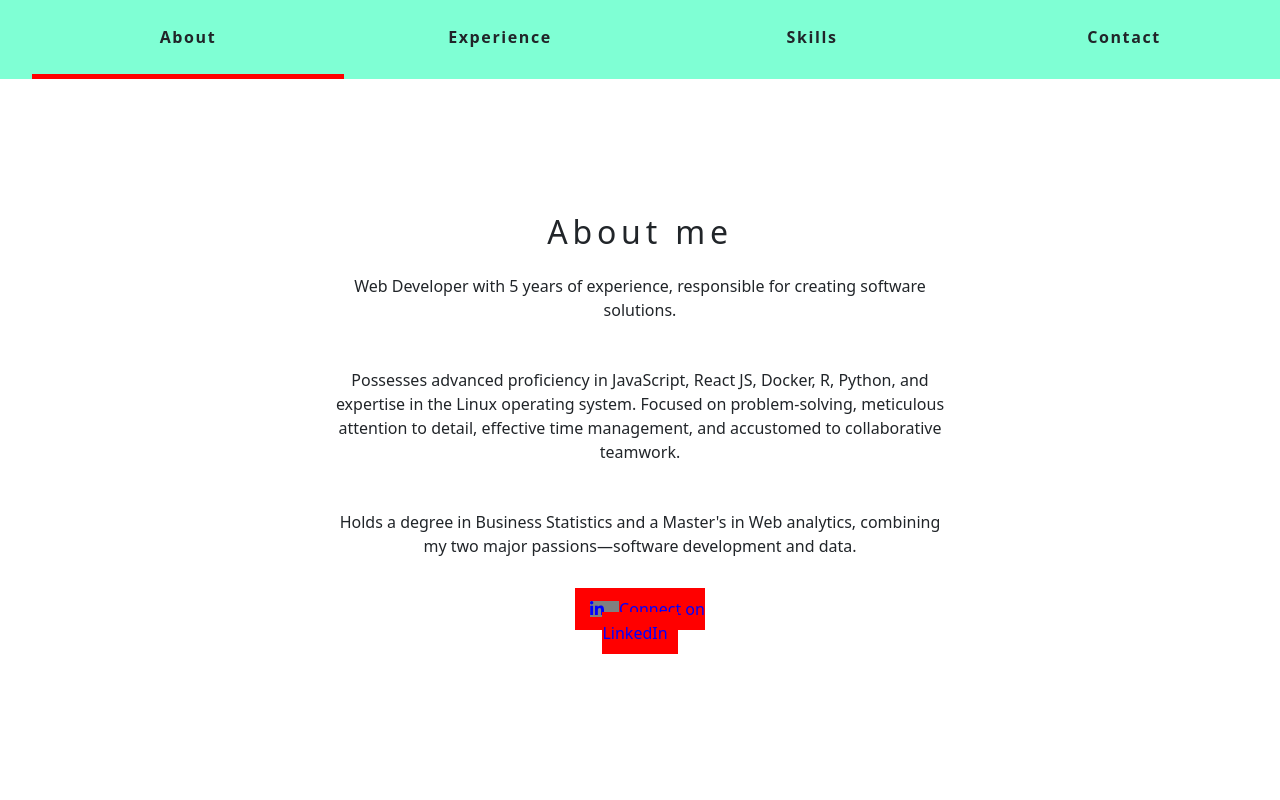
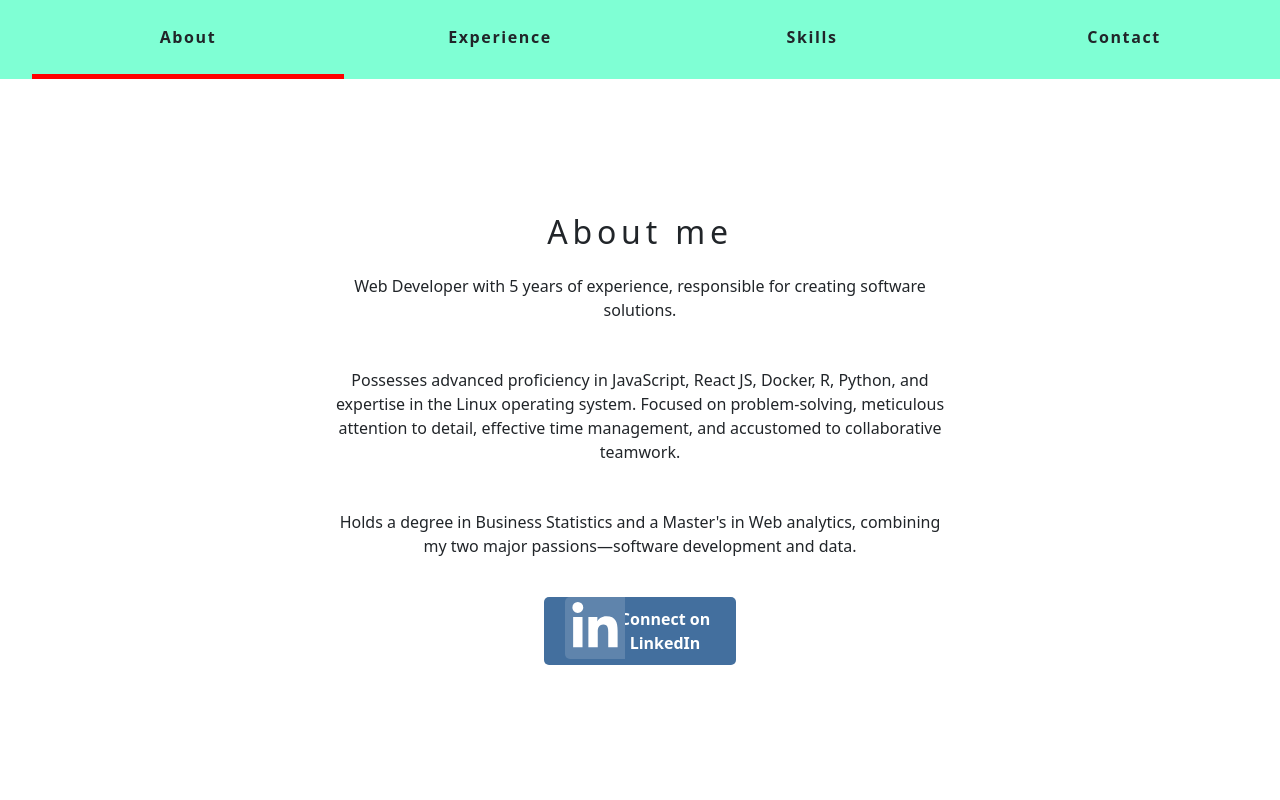
Before and after one commit to carlesDeveloper/personalPage, a React (Vite) app in the folder frontend_personal_page/: page / in a window 1280 px wide. Shown: the top 800 px of the page. Built offline with nearby package versions, Linux system fonts and the light colour scheme.

Commit message:
linkedin button

```diff
--- a/frontend_personal_page/src/ContactButtons.tsx
+++ b/frontend_personal_page/src/ContactButtons.tsx
@@ -2,17 +2,20 @@ import React from 'react'
 import { FontAwesomeIcon } from '@fortawesome/react-fontawesome';
 import { faLinkedinIn } from '@fortawesome/free-brands-svg-icons';
 import "./assets/contact_buttons.css"
+import LinkedInButton from './LinkedinButton';
 
 
 function ContactButtons(){
+    const url = 'https://www.linkedin.com/in/carles-lloret-ramon-2b3b3ab3/'
+    const text = 'Connect on LinkedIn'
     return(
         <>
             <div className='contact__buttons'>
                 <div className='linkedin__contact'>
-                    <a href='https://www.linkedin.com/in/carles-lloret-ramon-2b3b3ab3/'>
-                        <FontAwesomeIcon icon={faLinkedinIn} />
-                        Connect on LinkedIn
-                    </a>
+                   <LinkedInButton
+                        url = {url}
+                        text = {text}
+                   />
                 </div>
             </div>
         </>
--- /dev/null
+++ b/frontend_personal_page/src/LinkedinButton.tsx
@@ -0,0 +1,20 @@
+import React from 'react';
+import { faLinkedinIn } from '@fortawesome/free-brands-svg-icons';
+import { FontAwesomeIcon } from '@fortawesome/react-fontawesome';
+
+
+const LinkedInButton = ({ url, text }) => {
+  return (
+    <a
+      href={url}
+      target="_blank"
+      rel="noopener noreferrer"
+      className="linkedin-button"
+    >
+       <FontAwesomeIcon icon={faLinkedinIn} />
+      {text}
+    </a>
+  );
+};
+
+export default LinkedInButton;
--- a/frontend_personal_page/src/assets/contact_buttons.css
+++ b/frontend_personal_page/src/assets/contact_buttons.css
@@ -5,20 +5,28 @@
 }
 
 .linkedin__contact{
+    position: relative;
+}
+.linkedin__contact svg{
+    position: absolute;
+    top: 0;
+    left: 21px;
+    height: 76%;
+    background-color: #5F84AC;
+    width: 50px;
+    font-size: 1.2rem;
+    padding: 5px;
+    border-radius: 5px 0 0 5px;
 }
 
-.linkedin__contact a{
-    cursor: pointer;
-    color: blue;
-    padding: 10px;
-    height: 50px;
-    background-color: red;
+.linkedin-button {
+    display: inline-block;
+    padding: 10px 20px;
+    background-color: #436F9E;
+    color: #fff;
     text-decoration: none;
-}
-
-.linkedin__contact svg{
-    /* padding: 10px; */
-    padding-right: 15px;
-    margin-left: 5px;
-    background-color: grey;
-}
+    border: none;
+    border-radius: 5px;
+    font-weight: bold;
+    padding-left: 70px;
+  }
```
